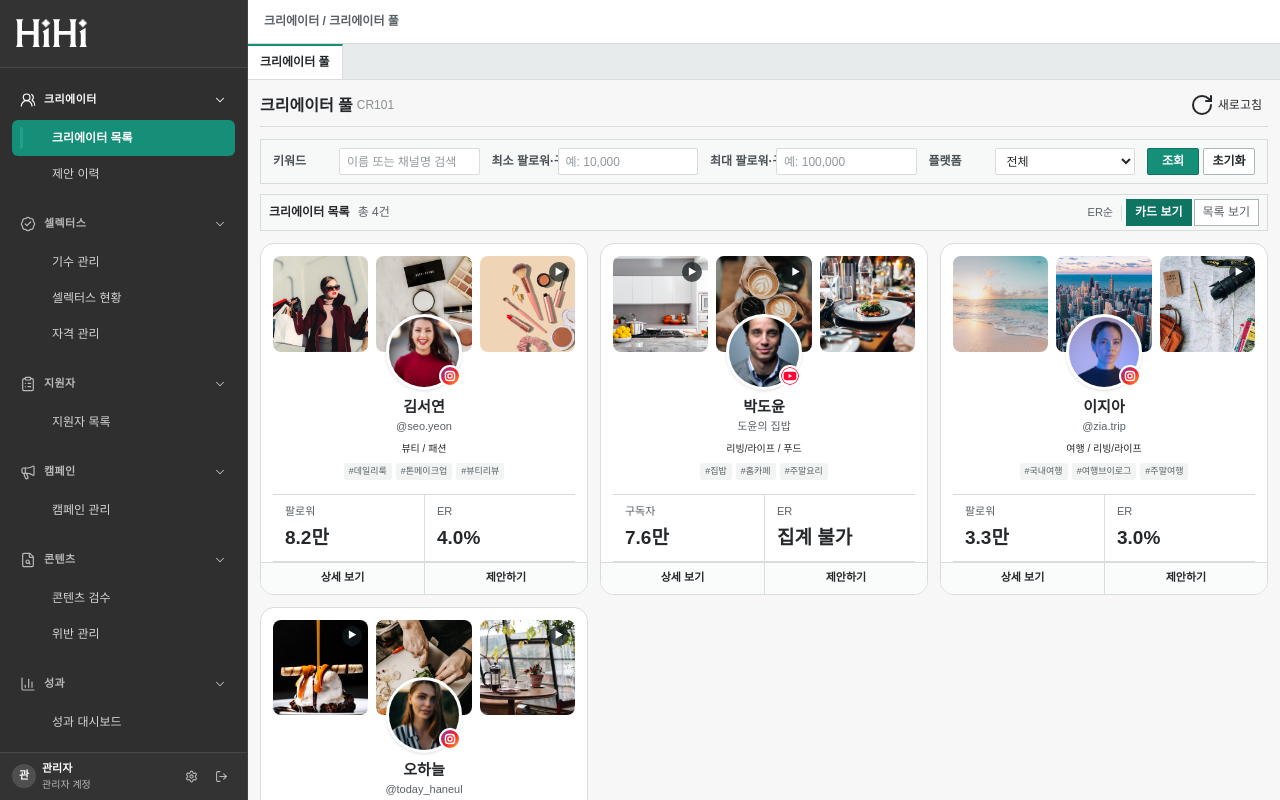
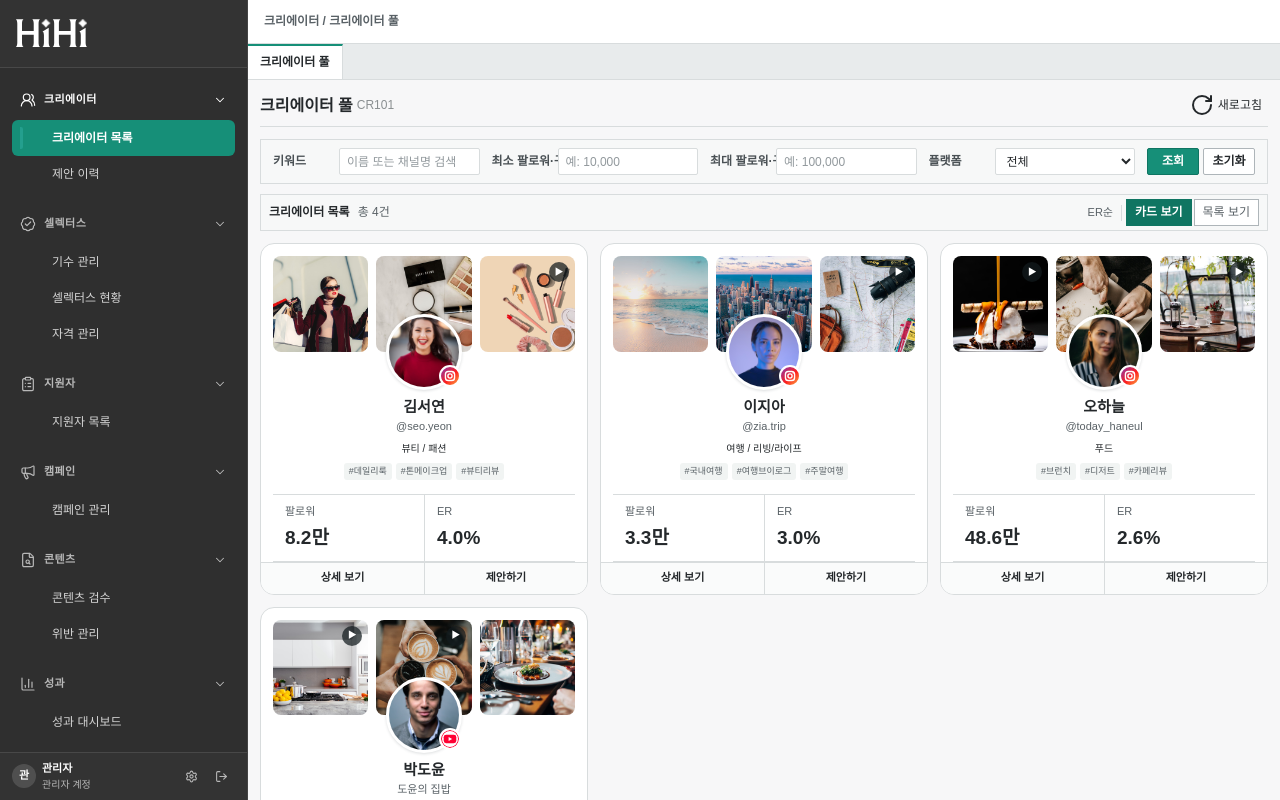
Before and after one commit to HD-Fuma/fe-hiselectors-admin, a React (Vite) app: page / in a window 1280 px wide. Shown: the top 800 px of the page. Built offline with nearby package versions, Linux system fonts and the light colour scheme.

Commit message:
fix: sort creator pool by eligible engagement

```diff
--- a/src/features/creators/CreatorAnalysisReport.tsx
+++ b/src/features/creators/CreatorAnalysisReport.tsx
@@ -134,15 +134,20 @@ const CREATOR_ANALYSES: Record<string, CreatorAnalysisFixture> = {
 };
 
 function fallbackAnalysis(creator: CreatorFixture): CreatorAnalysisFixture {
+  const engagementSamples = ADDITIONAL_ENGAGEMENT_SAMPLES[creator.id] ?? creator.featuredContents.map(() => ({
+    audience: creator.profile.followers,
+    likes: creator.profile.averageReactions,
+    comments: null,
+  }));
   return {
     updatedAt: "2026.08.05",
     collectionDays: 90,
-    postDates: creator.featuredContents.map(() => creator.recentActivity),
-    engagementSamples: creator.featuredContents.map(() => ({
-      audience: creator.profile.followers,
-      likes: creator.profile.averageReactions,
-      comments: null,
-    })),
+    postDates: engagementSamples.map((_, index) =>
+      new Date(Date.parse(`${creator.recentActivity}T00:00:00Z`) - index * 3 * 86_400_000)
+        .toISOString()
+        .slice(0, 10),
+    ),
+    engagementSamples,
     lastPostDate: creator.recentActivity,
     averages: {
       views: creator.profile.averageViews,
--- a/src/features/creators/CreatorPages.tsx
+++ b/src/features/creators/CreatorPages.tsx
@@ -9,6 +9,7 @@ import { SearchPanel } from "../../components/ui/SearchPanel";
 import { SectionTabs } from "../../components/ui/SectionTabs";
 import { StatusPill, type StatusPillProps } from "../../components/ui/StatusPill";
 import { CreatorCardGrid } from "./CreatorCardGrid";
+import { engagementResultForCreator } from "./CreatorAnalysisReport";
 import { CreatorAnalysisReport } from "./CreatorAnalysisReport";
 import {
   CreatorResultToolbar,
@@ -143,7 +144,10 @@ const CREATOR_COLUMNS: DenseTableColumn<CreatorFixture>[] = [
     header: "ER",
     width: 72,
     align: "right",
-    render: (creator) => `${creator.profile.engagementRate.toFixed(1)}%`,
+    render: (creator) => {
+      const engagement = engagementResultForCreator(creator);
+      return engagement.value === null ? "집계 불가" : `${engagement.value.toFixed(1)}%`;
+    },
   },
   { key: "recentActivity", header: "최근 활동일", width: 96, align: "center" },
   {
@@ -161,7 +165,13 @@ const CREATOR_COLUMNS: DenseTableColumn<CreatorFixture>[] = [
 
 export function CreatorListPage() {
   const [searchParams] = useSearchParams();
-  const creators = searchParams.get("fixture") === "empty" ? [] : CREATORS;
+  const creators = [...(searchParams.get("fixture") === "empty" ? [] : CREATORS)].sort(
+    (left, right) => {
+      const leftRate = engagementResultForCreator(left).value;
+      const rightRate = engagementResultForCreator(right).value;
+      return (rightRate ?? Number.NEGATIVE_INFINITY) - (leftRate ?? Number.NEGATIVE_INFINITY);
+    },
+  );
   const [view, setView] = useState<CreatorPoolView>("cards");
 
   return (
```
Also changed, not shown: 1 other file (tests, documents, lock files or other folders).
